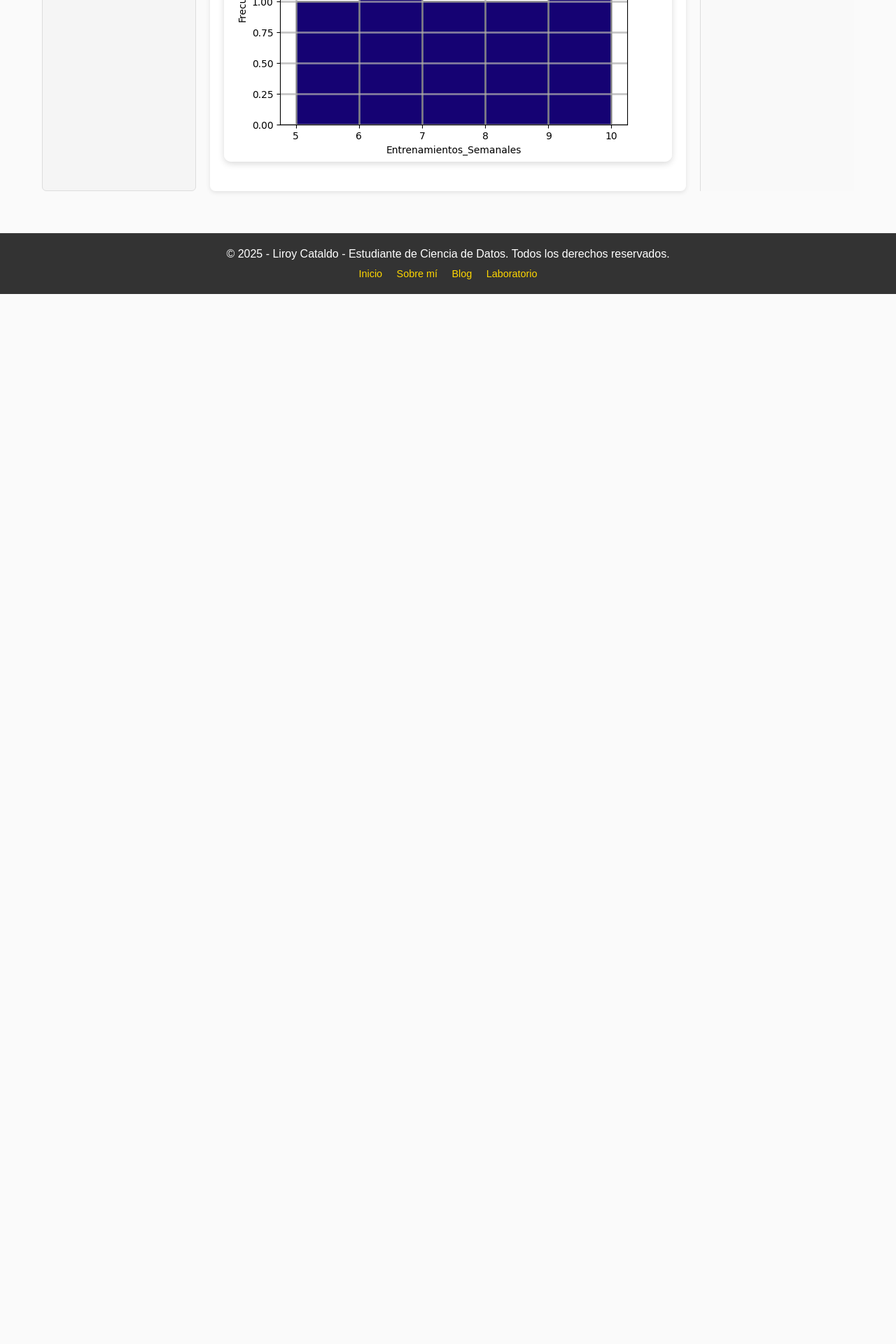
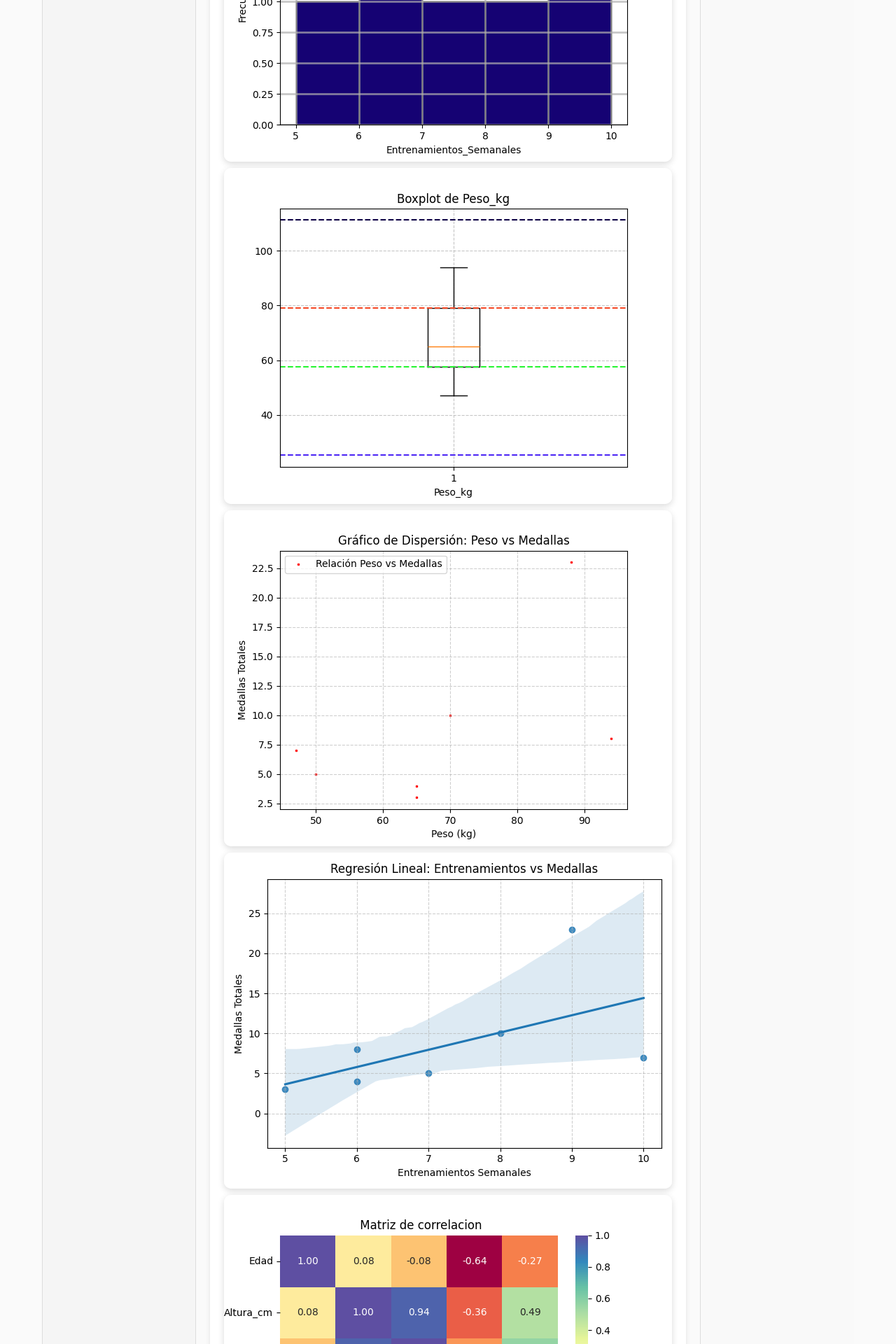
Before and after one commit to LirBast/web_page, a Jekyll site: the page built from _posts/2025-09-04-Modulo 4 .md, in a window 1280 px wide. Shown: the part 2036-3956 px from the top of the page at 70% size. Built offline with Jekyll 4.4.1, drawn with Linux system fonts in a browser that asks for light colours; before the commit the page ends 2456 px from its top, so only the background shows below that.

Commit message:
Update 2025-09-04-Modulo 4 .md

```diff
--- a/_posts/2025-09-04-Modulo 4 .md
+++ b/_posts/2025-09-04-Modulo 4 .md
@@ -60,4 +60,9 @@
 - Se identificaron patrones de medallas en distintas disciplinas deportivas.
 
 ---
-![Figura 1](../assets/images/20250110_mod4/Figure_1.png)
+![Figura 1]({{ '/assets/images/20250110_mod4/Figure_1.png' | relative_url }})
+![Figura 2]({{ '/assets/images/20250110_mod4/Figure_2.png' | relative_url }})
+![Figura 3]({{ '/assets/images/20250110_mod4/Figure_3.png' | relative_url }})
+![Figura 4]({{ '/assets/images/20250110_mod4/Figure_4.png' | relative_url }})
+![Figura 5]({{ '/assets/images/20250110_mod4/Figure_5.png' | relative_url }})
+![Figura 6]({{ '/assets/images/20250110_mod4/Figure_6.png' | relative_url }})
```
